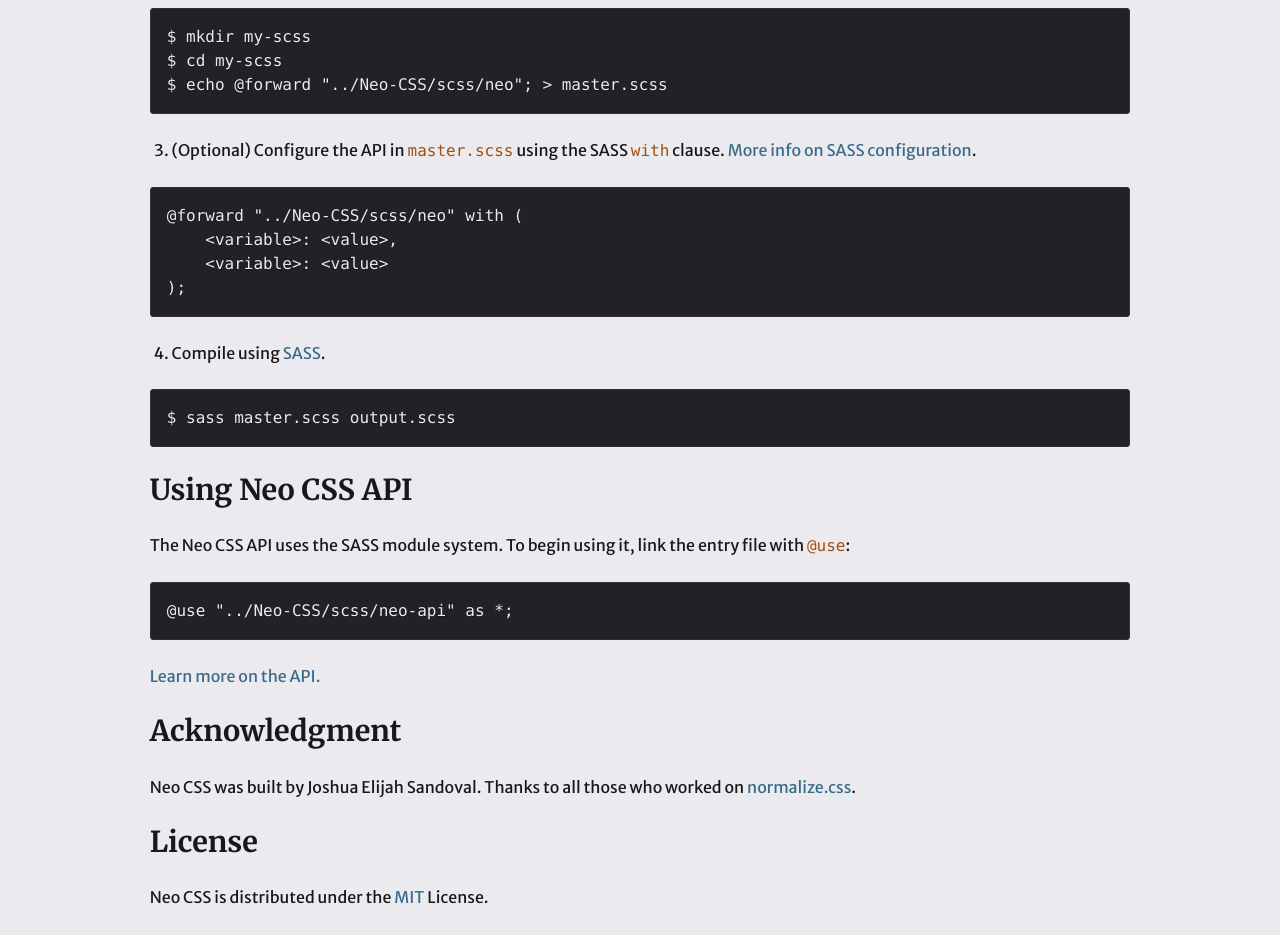
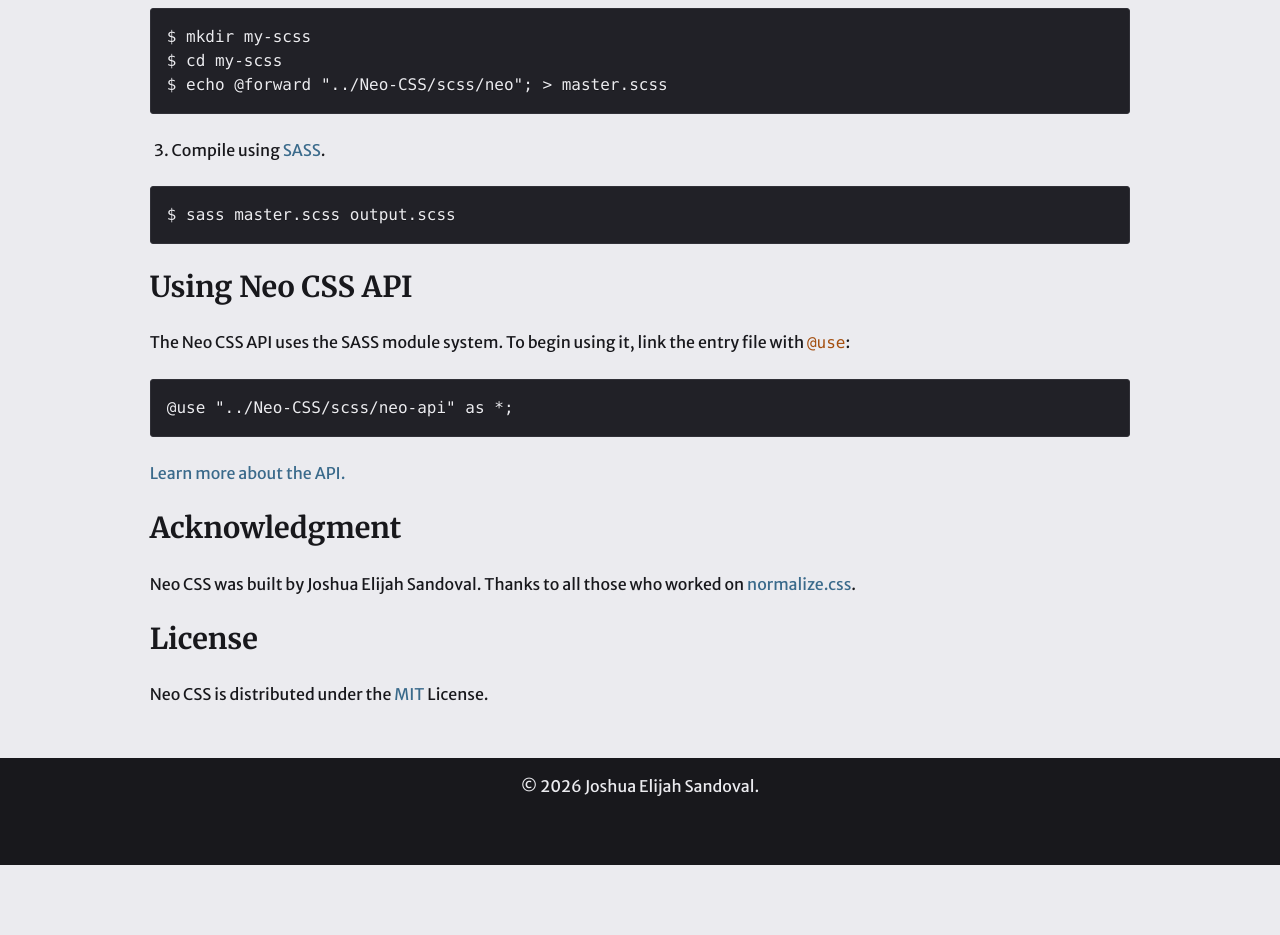
Before and after one commit to JoshuaSand0val/Neo-CSS, an Eleventy site: page src/index.md in a window 1280 px wide. Shown: the part 1000-1935 px from the top of the page. After the commit the page ends 1865 px from the top, so only its background shows below. Built offline with nearby package versions, Linux system fonts and the light colour scheme; Eleventy itself is replaced by a stand-in of ours; code samples lack their colours; files that its build step writes are made by us from their sources.

Commit message:
Simplified home page docs.

````diff
--- a/src/index.md
+++ b/src/index.md
@@ -33,16 +33,7 @@
 $ echo @forward "../Neo-CSS/scss/neo"; > master.scss
 ```
 
-3. (Optional) Configure the API in `master.scss` using the SASS `with` clause. [More info on SASS configuration](https://sass-lang.com/documentation/at-rules/forward#configuring-modules).
-
-```scss
-@forward "../Neo-CSS/scss/neo" with (
-    <variable>: <value>,
-    <variable>: <value>
-);
-```
-
-4. Compile using [SASS](https://sass-lang.com/install).
+3. Compile using [SASS](https://sass-lang.com/install).
 
 ```shell
 $ sass master.scss output.scss
@@ -56,7 +47,7 @@
 @use "../Neo-CSS/scss/neo-api" as *;
 ```
 
-[Learn more on the API.](/api/)
+[Learn more about the API.](/api/)
 
 ## Acknowledgment
 Neo CSS was built by Joshua Elijah Sandoval.
````
Also changed, not shown: docs/index.html (+1 -5 lines).
